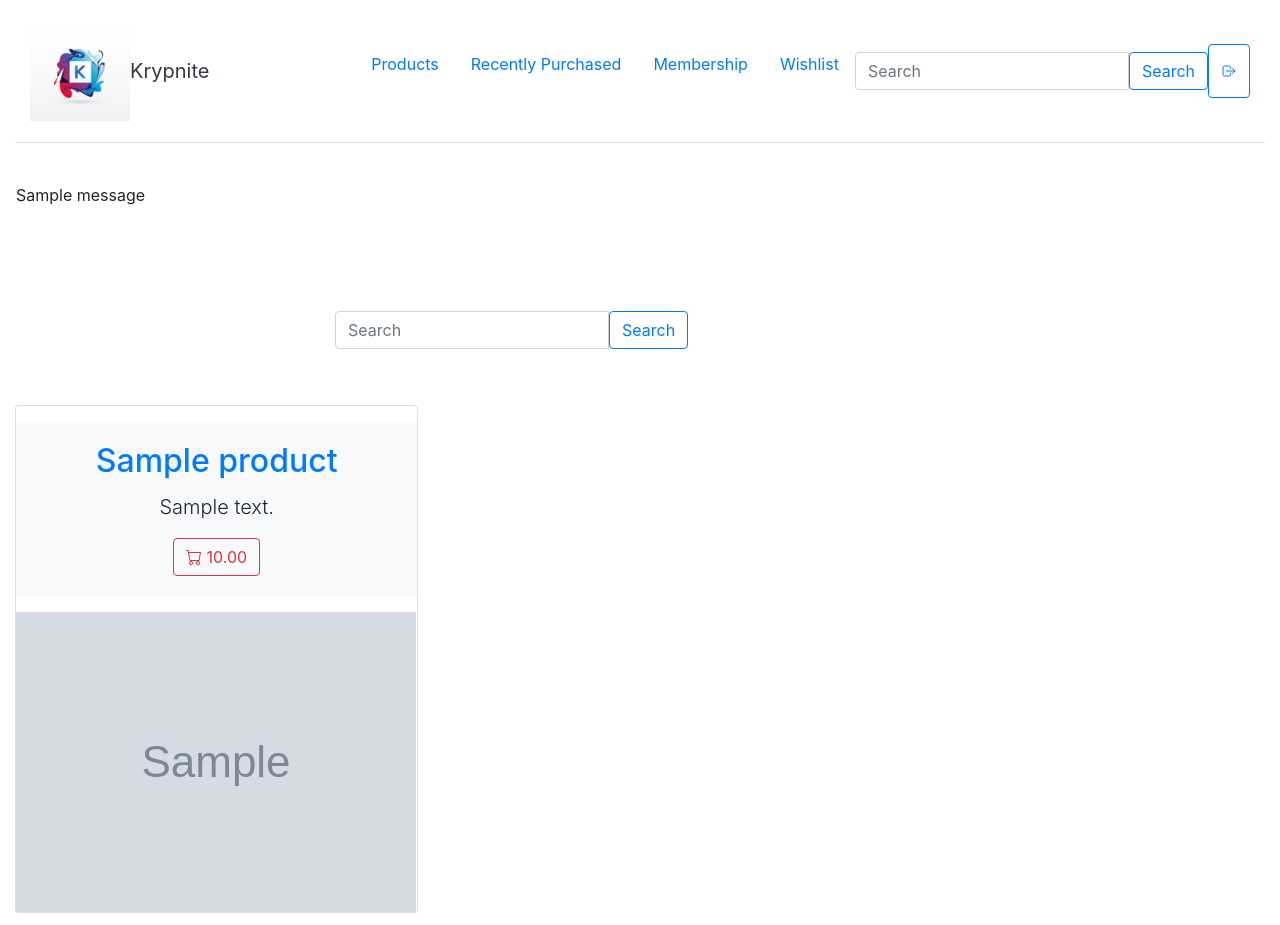
After one commit to UdrescuVlad/krypnite_, a Django app: page /search/ in a window 1280 px wide. The commit adds this page. Run offline with Django 3.2, Linux system fonts and the light colour scheme; a user stored in the database is signed in; tables that the repository leaves empty hold one stand-in row (values such as "Sample post"); grey boxes marked "Sample" are stand-in pictures; one stand-in notice (Sample message) is shown; some libraries are stand-ins or nearby versions.

Commit message:
search bar is working

```diff
--- a/krypniteproject/settings.py
+++ b/krypniteproject/settings.py
@@ -39,6 +39,7 @@ INSTALLED_APPS = [
     'django.contrib.messages',
     'django.contrib.staticfiles',
     'krypniteweb',
+    'search_app',
     'crispy_forms'
 ]
 
--- a/krypniteproject/urls.py
+++ b/krypniteproject/urls.py
@@ -23,5 +23,6 @@ from django.conf import settings
 
 urlpatterns = [
     path('krypnite/', include('krypniteweb.urls')),
+    path('search/', include(('search_app.urls','search_app'), namespace='search')),
     path('admin/', admin.site.urls),
 ] + static(settings.MEDIA_URL, document_root=settings.MEDIA_ROOT)
--- a/krypniteweb/templates/navbar.html
+++ b/krypniteweb/templates/navbar.html
@@ -53,14 +53,11 @@
           <li><a href="{% url 'wishlist' %}" class="nav-link">Wishlist</a></li>
 
 
-          <form class="d-flex">
-            <input class="form-control me-2" type="search" placeholder="Search" aria-label="Search">
-            <button type="button" class="btn btn-outline-primary">Search</button>
-          </form>
+          {% include 'utils/search_form_util.html' %}
 
-            <button type="button" class="btn btn-outline-primary" onclick="relocate_to_login_page()">
-              <ion-icon name="log-out-outline">Logout</ion-icon>
-            </button>
+          <button type="button" class="btn btn-outline-primary" onclick="relocate_to_login_page()">
+            <ion-icon name="log-out-outline">Logout</ion-icon>
+          </button>
 
         </ul>
 
--- /dev/null
+++ b/krypniteweb/templates/utils/search_form_util.html
@@ -0,0 +1,8 @@
+<form method='GET' action='{% url "search:byProductName" %}' class="form-inline my-2 my-lg-2">
+    <div class="input-group">
+        <input class="form-control" type="search" placeholder="Search" name='q' aria-label="Search">
+        <span class="input-group-btn">
+            <button type="submit" class="btn btn-outline-primary">Search</button>
+        </span>
+    </div>
+  </form>
--- /dev/null
+++ b/search_app/templates/view_products_on_search.html
@@ -0,0 +1,47 @@
+{% extends 'base.html' %}
+{% block content %}
+    <div class="my-3 p-3">
+        {% if messages %}
+        <div class="messages">
+            {% for message in messages %}
+                <p{% if message.tags %} class="{{ message.tags }}"{% endif %}>{{ message }}</p>
+            {% endfor %}
+        </div>
+        {% endif %}
+    </div>
+    {% if request.GET.q %}
+    <div class="col-12 mb-3">
+        Searches for <b>{{request.GET.q}}</b>
+    </div>
+    {% else %}
+    <div class="col-6 col-md-6 mx-auto py-5">
+        {% include 'utils/search_form_util.html' %}
+    </div>
+    {% endif %}
+    <div class="container-fluid">
+        <div class="card-columns">
+            {% for product in products %}
+            <div class="card rounded mx-auto">
+                <div class="card-body position-relative overflow-hidden my-md-3 text-center bg-light ">
+                    <h2 class="card-title">
+                        <a href="{{product.get_absolute_url}}">{{ product.product_name }}</a>
+                    </h2>
+                    <p class="card-text lead">{{ product.description }}</p>
+                    <p class="card-text ">
+                        <button type="button" class="btn btn-outline-danger">
+                            <svg xmlns="http://www.w3.org/2000/svg" width="16" height="16" fill="currentColor" class="bi bi-cart">
+                                <path d="M0 1.5A.5.5 0 0 1 .5 1H2a.5.5 0 0 1 .485.379L2.89 3H14.5a.5.5 0 0 1 .491.592l-1.5 8A.5.5 0 0 1 13 12H4a.5.5 0 0 1-.491-.408L2.01 3.607 1.61 2H.5a.5.5 0 0 1-.5-.5zM3.102 4l1.313 7h8.17l1.313-7H3.102zM5 12a2 2 0 1 0 0 4 2 2 0 0 0 0-4zm7 0a2 2 0 1 0 0 4 2 2 0 0 0 0-4zm-7 1a1 1 0 1 1 0 2 1 1 0 0 1 0-2zm7 0a1 1 0 1 1 0 2 1 1 0 0 1 0-2z"/>
+                            </svg>
+                            {{ product.price }}
+                        </button>
+                    </p>
+                </div>
+                <img class="card-image-bottom img-fluid" style='height: auto; max-width: 100%; object-fit: contain ' src="{{ product.product_photo.url }}" alt="image">
+            </div>
+            {% endfor %}
+        </div>
+    </div>
+    <script>
+        setTimeout(function() { $('.message').fadeIn('fast').fadeOut('slow');},3000);
+    </script>
+{% endblock %}
--- /dev/null
+++ b/search_app/urls.py
@@ -0,0 +1,12 @@
+from django.urls import path, re_path
+from django.conf.urls.static import static
+from django.conf import settings
+
+from . import views
+
+urlpatterns = [
+    path('', views.searchViewByProduct, name='byProductName'),
+]
+
+if settings.DEBUG:
+    urlpatterns = urlpatterns + static(settings.STATIC_URL, document_root=settings.STATIC_ROOT)
--- a/search_app/views.py
+++ b/search_app/views.py
@@ -1,3 +1,18 @@
+from django.contrib.auth.decorators import login_required
 from django.shortcuts import render
+from krypniteweb.models import Product
 
-# Create your views here.
+@login_required
+def searchViewByProduct(request):
+    print(request.GET)
+    get_q = request.GET.get('q', None)  # al 2-lea parametru este pentru valoarea default
+    print(get_q)
+    if get_q is not None:
+        query_set = Product.objects.filter(product_name__icontains=get_q)
+    else:
+        query_set = Product.objects.all()
+
+    context={
+        'products':query_set
+    }
+    return render(request, 'view_products_on_search.html', context)
```
